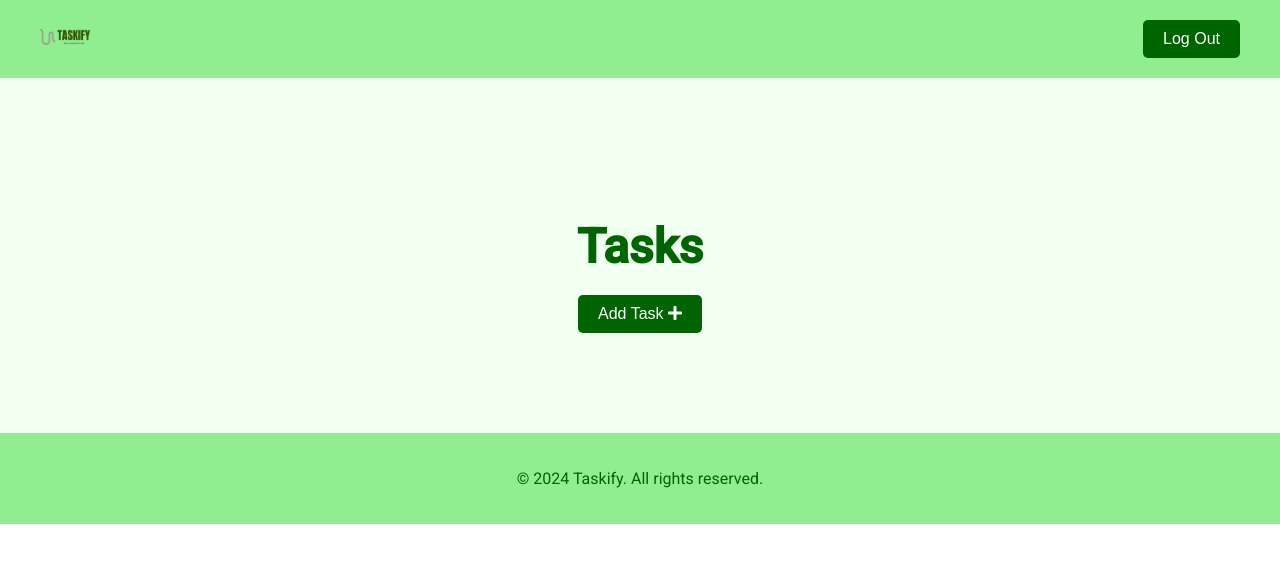
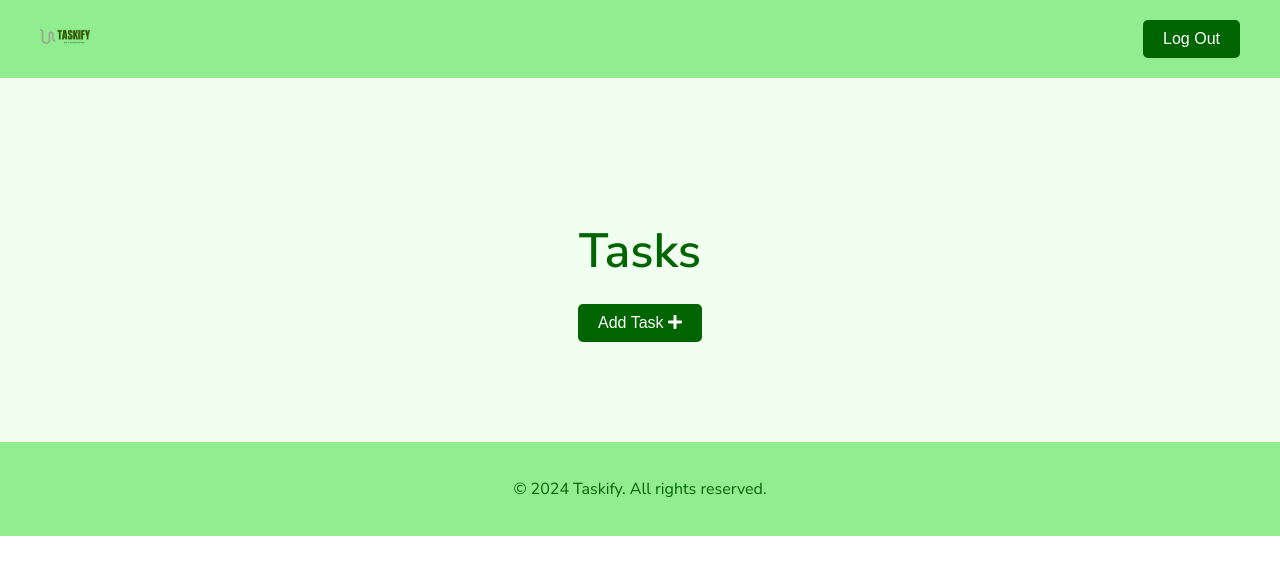
Before and after one commit to Arnasa1/WEB, a Flask app: page /main in a window 1280 px wide. Shown: the top 575 px of the page. Run offline with Flask 3, Linux system fonts and the light colour scheme.

Commit message:
Changed the fonts

```diff
--- a/Web/static/css/style.css
+++ b/Web/static/css/style.css
@@ -1,7 +1,7 @@
 body {
     margin: 0;
     padding: 0;
-    font-family: 'Roboto', sans-serif;
+    font-family: 'Nunito Sans', sans-serif;
 }
 
 .container {
--- a/Web/templates/edit_task.html
+++ b/Web/templates/edit_task.html
@@ -5,7 +5,7 @@
     <meta name="viewport" content="width=device-width, initial-scale=1.0">
     <title>Edit Task - Taskify</title>
     <link rel="stylesheet" href="{{ url_for('static', filename='css/style.css') }}">
-    <link href="https://fonts.googleapis.com/css2?family=Roboto:wght@400;500&display=swap" rel="stylesheet">
+    <link href="https://fonts.googleapis.com/css2?family=Nunito+Sans:wght@400;600&display=swap" rel="stylesheet">
     <link rel="stylesheet" href="https://cdnjs.cloudflare.com/ajax/libs/font-awesome/5.15.4/css/all.min.css">
 </head>
 <body>
--- a/Web/templates/index.html
+++ b/Web/templates/index.html
@@ -5,7 +5,7 @@
     <meta name="viewport" content="width=device-width, initial-scale=1.0">
     <title>Taskify</title>
     <link rel="stylesheet" href="{{ url_for('static', filename='css/style.css') }}">
-    <link href="https://fonts.googleapis.com/css2?family=Roboto:wght@400;500&display=swap" rel="stylesheet">
+    <link href="https://fonts.googleapis.com/css2?family=Nunito+Sans:wght@400;600&display=swap" rel="stylesheet">
 </head>
 <body>
     <header>
--- a/Web/templates/main.html
+++ b/Web/templates/main.html
@@ -5,7 +5,7 @@
     <meta name="viewport" content="width=device-width, initial-scale=1.0">
     <title>Main - Taskify</title>
     <link rel="stylesheet" href="{{ url_for('static', filename='css/style.css') }}">
-    <link href="https://fonts.googleapis.com/css2?family=Roboto:wght@400;500&display=swap" rel="stylesheet">
+    <link href="https://fonts.googleapis.com/css2?family=Nunito+Sans:wght@400;600&display=swap" rel="stylesheet">
     <link rel="stylesheet" href="https://cdnjs.cloudflare.com/ajax/libs/font-awesome/5.15.4/css/all.min.css">
 </head>
 <body>
--- a/Web/templates/signin.html
+++ b/Web/templates/signin.html
@@ -5,7 +5,7 @@
     <meta name="viewport" content="width=device-width, initial-scale=1.0">
     <title>Sign In - Taskify</title>
     <link rel="stylesheet" href="{{ url_for('static', filename='css/style.css') }}">
-    <link href="https://fonts.googleapis.com/css2?family=Roboto:wght@400;500&display=swap" rel="stylesheet">
+    <link href="https://fonts.googleapis.com/css2?family=Nunito+Sans:wght@400;600&display=swap" rel="stylesheet">
 </head>
 <body>
     <header>
--- a/Web/templates/signup.html
+++ b/Web/templates/signup.html
@@ -5,7 +5,7 @@
     <meta name="viewport" content="width=device-width, initial-scale=1.0">
     <title>Sign Up - Taskify</title>
     <link rel="stylesheet" href="{{ url_for('static', filename='css/style.css') }}">
-    <link href="https://fonts.googleapis.com/css2?family=Roboto:wght@400;500&display=swap" rel="stylesheet">
+    <link href="https://fonts.googleapis.com/css2?family=Nunito+Sans:wght@400;600&display=swap" rel="stylesheet">
 </head>
 <body>
     <header>
```
